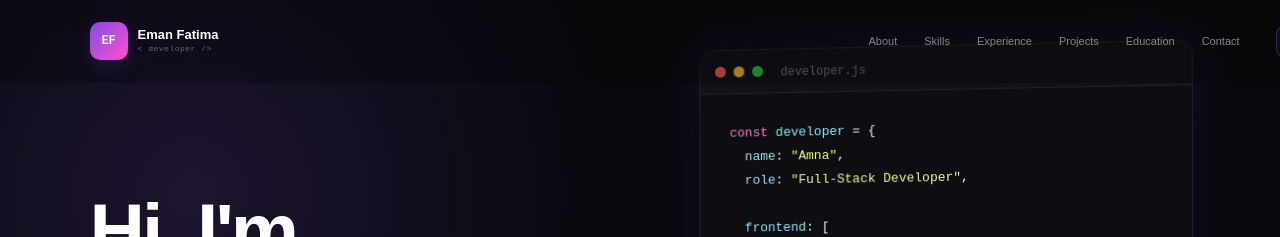
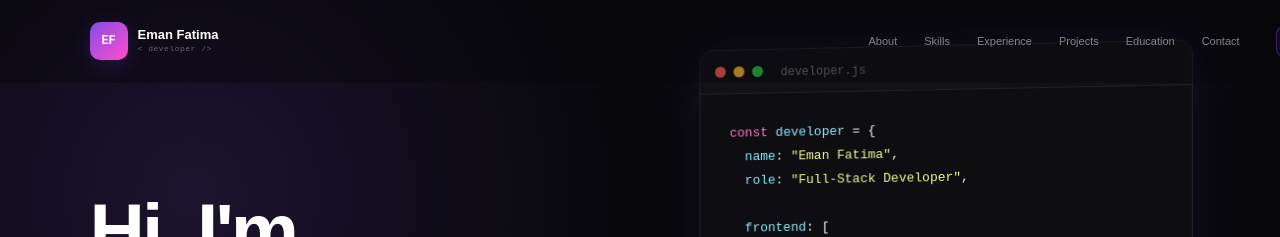
Before and after one commit to Eman-fatimeh/Portfolio, a Next.js app: page / in a window 1280 px wide. Shown: the top 237 px of the page. Built offline with nearby package versions, Linux system fonts and the light colour scheme.

Commit message:
Portfolio Updated

```diff
--- a/components/Hero/Hero.jsx
+++ b/components/Hero/Hero.jsx
@@ -404,7 +404,7 @@ export default function Hero() {
                     </span>
                     :{" "}
                     <span className="string">
-                      "Amna"
+                      "Eman Fatima"
                     </span>
                     ,
                   </span>
```
